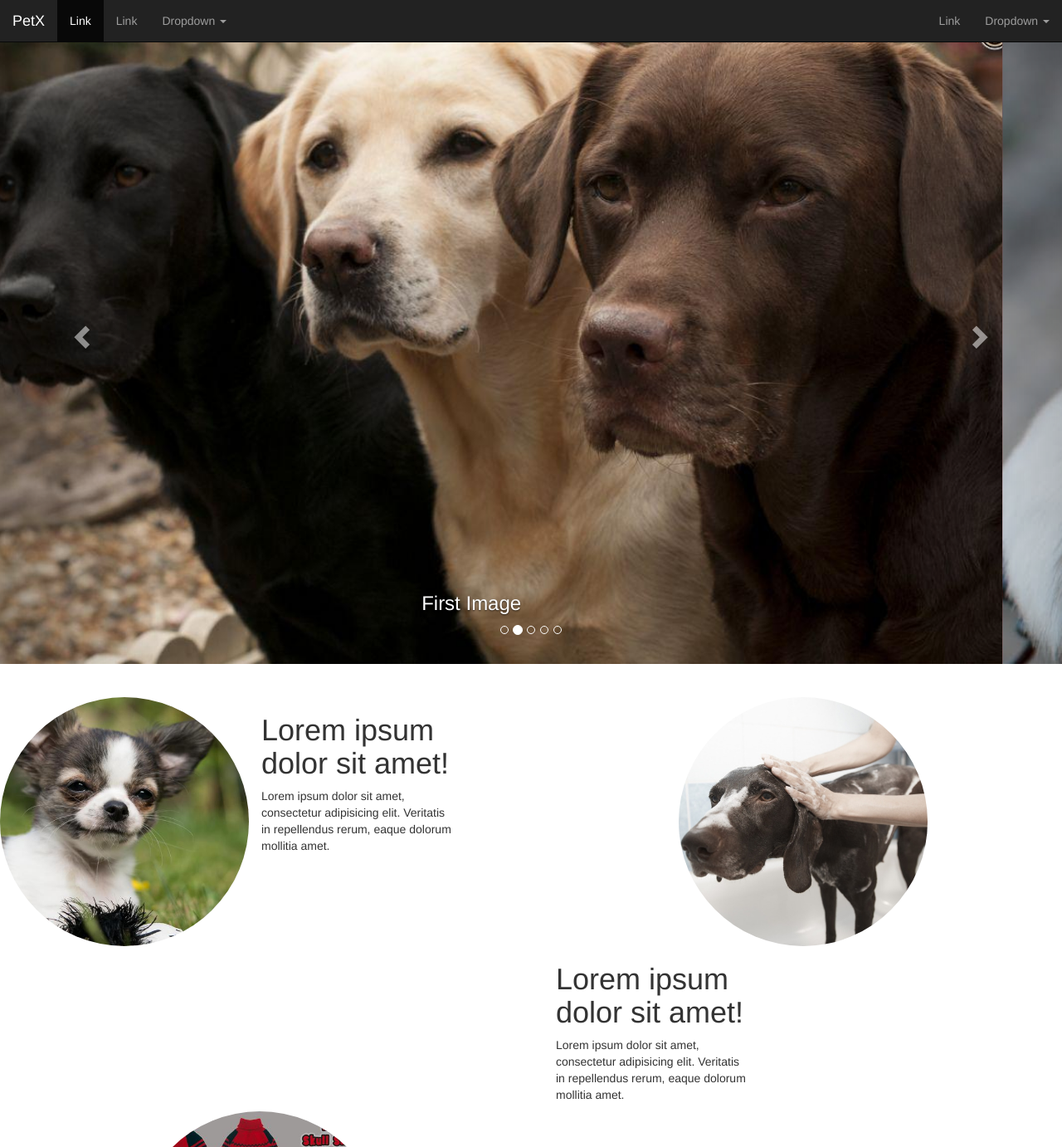
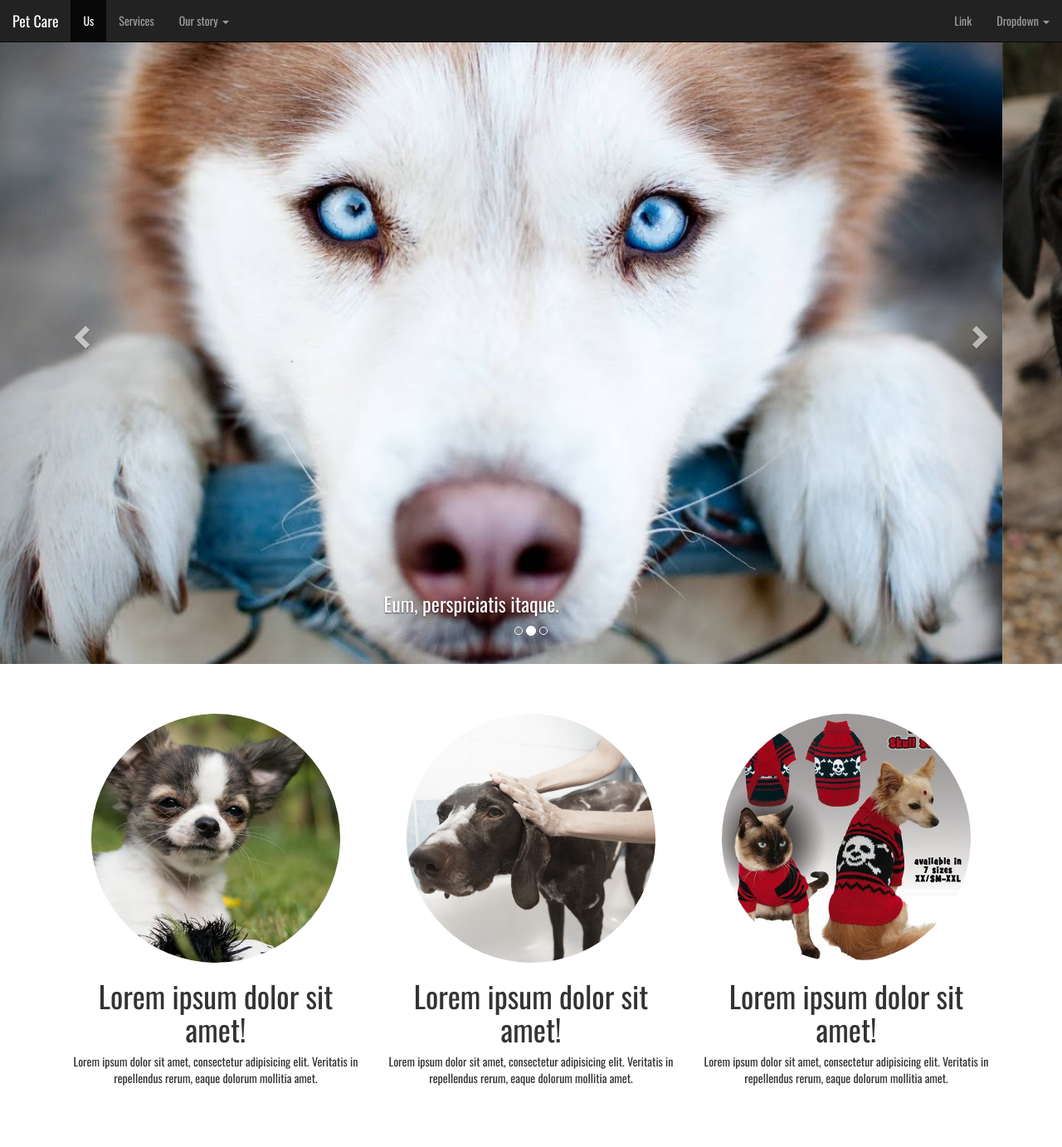
Before and after one commit to alejandro-martinez/alejandro-martinez.github.io, a plain HTML site: page bootstrapPractice/perros.html in a window 1280 px wide. Shown: the top 1382 px of the page at 83% size. Drawn offline with nearby package versions, Linux system fonts and the light colour scheme.

Commit message:
Seccion servicios

```diff
--- a/bootstrapPractice/css/main.css
+++ b/bootstrapPractice/css/main.css
@@ -1,3 +1,6 @@
+body {
+	font-family: 'Oswald', sans-serif;
+}
 .full-container {
 	width: 100% !important;
 	padding: 0;
@@ -11,10 +14,10 @@
 	margin-bottom: 0px !important;
     border-radius: 0;
 }
-#mycarousel {
-	margin-bottom: 40px;
+.services {
+	margin: 60px 0;
 }
 .services img {
-	margin:0 auto;
+	margin: 0 auto;
 	max-width: 300px;
 }
--- a/bootstrapPractice/perros.html
+++ b/bootstrapPractice/perros.html
@@ -15,7 +15,7 @@
 
   <!-- FONT
   –––––––––––––––––––––––––––––––––––––––––––––––––– -->
-  <link href="//fonts.googleapis.com/css?family=Raleway:400,300,600" rel="stylesheet" type="text/css">
+  <link href="https://fonts.googleapis.com/css?family=Oswald" rel="stylesheet">
 
   <!-- CSS
   –––––––––––––––––––––––––––––––––––––––––––––––––– -->
@@ -41,16 +41,16 @@
             <span class="icon-bar"></span>
             <span class="icon-bar"></span>
           </button>
-          <a class="navbar-brand" href="#">PetX</a>
+          <a class="navbar-brand" href="#">Pet Care</a>
         </div>
 
         <!-- Collect the nav links, forms, and other content for toggling -->
         <div class="collapse navbar-collapse" id="bs-example-navbar-collapse-1">
           <ul class="nav navbar-nav">
-            <li class="active"><a href="#">Link <span class="sr-only">(current)</span></a></li>
-            <li><a href="#">Link</a></li>
+            <li class="active"><a href="#">Us <span class="sr-only">(current)</span></a></li>
+            <li><a href="#">Services</a></li>
             <li class="dropdown">
-              <a href="#" class="dropdown-toggle" data-toggle="dropdown" role="button" aria-haspopup="true" aria-expanded="false">Dropdown <span class="caret"></span></a>
+              <a href="#" class="dropdown-toggle" data-toggle="dropdown" role="button" aria-haspopup="true" aria-expanded="false">Our story <span class="caret"></span></a>
               <ul class="dropdown-menu">
                 <li><a href="#">Action</a></li>
                 <li><a href="#">Another action</a></li>
@@ -84,28 +84,26 @@
           <li data-target="#mycarousel" data-slide-to="0" class="active"></li>
           <li data-target="#mycarousel" data-slide-to="1"></li>
           <li data-target="#mycarousel" data-slide-to="2"></li>
-          <li data-target="#mycarousel" data-slide-to="3"></li>
-          <li data-target="#mycarousel" data-slide-to="4"></li>
         </ol>
 
         <!-- Slides container -->
         <div class="carousel-inner" role="listbox">
           <div class="item">
-              <img src="img/perro3.jpg" data-color="lightblue" alt="First Image">
+              <img src="img/perro2.jpg" data-color="firebrick" alt="Second Image">
               <div class="carousel-caption">
-                  <h3>First Image</h3>
+                  <h3>Eum, perspiciatis itaque.</h3>
               </div>
           </div>
           <div class="item">
-              <img src="img/perro2.jpg" data-color="firebrick" alt="Second Image">
+              <img src="img/perro3.jpg" data-color="lightblue" alt="First Image">
               <div class="carousel-caption">
-                  <h3>Second Image</h3>
+                  <h3>Lorem ipsum dolor sit amet</h3>
               </div>
           </div>
           <div class="item">
               <img src="img/perro1.jpg" data-color="firebrick" alt="Second Image">
               <div class="carousel-caption">
-                  <h3>Second Image</h3>
+                  <h3>Minima quaerat</h3>
               </div>
           </div>
         </div>
@@ -122,31 +120,26 @@
     </div>
     <!-- FULL CAROUSEL -->
 
+  </div>
+  <div class="container">
     <div class="row services">
-      <div class="col-lg-6 col-sm-4 col-xs-4">
-        <img class="pull-left img-circle img-responsive" src="img/service1.jpg" />
-        <div class="pull-left col-lg-5 text-left">
+      <div class="col-lg-4 col-sm-4 col-xs-4 text-center">
+        <img class="img-circle img-responsive" src="img/service1.jpg" />
           <h1>Lorem ipsum dolor sit amet!</h1>
           <p>Lorem ipsum dolor sit amet, consectetur adipisicing elit. Veritatis in repellendus rerum, eaque dolorum mollitia amet.</p>
-        </div>
       </div>
-      <div class="col-lg-6 col-sm-4 col-xs-4">
+      <div class="col-lg-4 col-sm-4 col-xs-4 text-center">
         <img class="img-circle img-responsive" src="img/service2.jpg" />
-        <div class="pull-left col-lg-5 text-left">
           <h1>Lorem ipsum dolor sit amet!</h1>
           <p>Lorem ipsum dolor sit amet, consectetur adipisicing elit. Veritatis in repellendus rerum, eaque dolorum mollitia amet.</p>
-        </div>
       </div>
-      <div class="col-lg-6 col-sm-4 col-xs-4">
+      <div class="col-lg-4 col-sm-4 col-xs-4 text-center">
         <img class="img-circle img-responsive" src="img/service3.jpg" />
-        <div class="pull-left col-lg-5 text-left">
           <h1>Lorem ipsum dolor sit amet!</h1>
           <p>Lorem ipsum dolor sit amet, consectetur adipisicing elit. Veritatis in repellendus rerum, eaque dolorum mollitia amet.</p>
-        </div>
       </div>
     </div>
   </div>
-
 <!-- End Document
   –––––––––––––––––––––––––––––––––––––––––––––––––– -->
   <script
```
